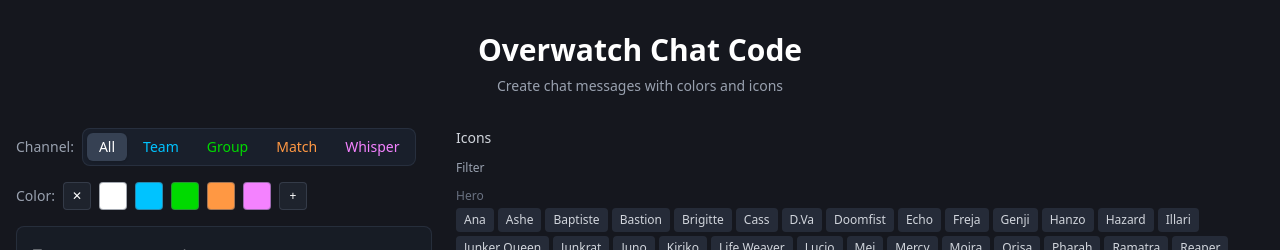
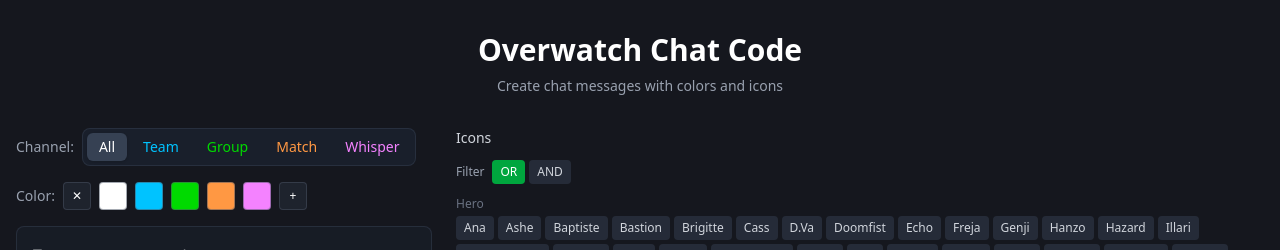
Before and after one commit to chansyawn/overwatch-chat-code, a Next.js app: page / in a window 1280 px wide. Shown: the top 250 px of the page. Built offline with nearby package versions, Linux system fonts and the light colour scheme.

Commit message:
add filter mode

```diff
--- a/src/feature/icon-picker/index.tsx
+++ b/src/feature/icon-picker/index.tsx
@@ -4,6 +4,8 @@ import { Editor, Transforms } from "slate";
 import { ICON_DATA, type IconData, HeroTag, TypeTag } from "./constant";
 import Image from "next/image";
 import { useState, useMemo } from "react";
+
+type FilterMode = "AND" | "OR";
 
 const IconButton = ({ icon, editor }: { icon: IconData; editor: Editor }) => {
   const handleClick = () => {
@@ -35,10 +37,14 @@ const TagFilter = ({
   allTags,
   selectedTags,
   onTagToggle,
+  filterMode,
+  onFilterModeChange,
 }: {
   allTags: string[];
   selectedTags: Set<string>;
   onTagToggle: (tag: string) => void;
+  filterMode: FilterMode;
+  onFilterModeChange: (mode: FilterMode) => void;
 }) => {
   // 分离英雄标签和类型标签
   const heroTags = allTags.filter((tag) =>
@@ -73,7 +79,37 @@ const TagFilter = ({
   return (
     <div className="space-y-3">
       <div className="flex items-center justify-between">
-        <h4 className="text-xs font-medium text-gray-400">Filter</h4>
+        <h4 className="text-xs font-medium text-gray-400 flex items-center gap-2">
+          Filter
+          <div className="space-y-1">
+            <div className="flex gap-1">
+              <button
+                onClick={() => onFilterModeChange("OR")}
+                className={`px-2 py-1 text-xs rounded transition-colors ${
+                  filterMode === "OR"
+                    ? "bg-green-600 text-white"
+                    : "bg-gray-700/50 text-gray-300 hover:bg-gray-600/50"
+                }`}
+                type="button"
+                title="Show icons that have ANY selected tag"
+              >
+                OR
+              </button>
+              <button
+                onClick={() => onFilterModeChange("AND")}
+                className={`px-2 py-1 text-xs rounded transition-colors ${
+                  filterMode === "AND"
+                    ? "bg-green-600 text-white"
+                    : "bg-gray-700/50 text-gray-300 hover:bg-gray-600/50"
+                }`}
+                type="button"
+                title="Show icons that have ALL selected tags"
+              >
+                AND
+              </button>
+            </div>
+          </div>
+        </h4>
         {selectedTags.size > 0 && (
           <button
             onClick={() => selectedTags.forEach((tag) => onTagToggle(tag))}
@@ -94,6 +130,7 @@ const TagFilter = ({
 
 export const IconSelector = ({ editor }: { editor: Editor }) => {
   const [selectedTags, setSelectedTags] = useState<Set<string>>(new Set());
+  const [filterMode, setFilterMode] = useState<FilterMode>("OR");
 
   const allTags = useMemo(() => {
     const tags = new Set<string>();
@@ -107,10 +144,19 @@ export const IconSelector = ({ editor }: { editor: Editor }) => {
     if (selectedTags.size === 0) {
       return ICON_DATA;
     }
-    return ICON_DATA.filter((icon) =>
-      icon.tags.some((tag) => selectedTags.has(tag))
-    );
-  }, [selectedTags]);
+
+    return ICON_DATA.filter((icon) => {
+      if (filterMode === "AND") {
+        // AND logic: icon must have ALL selected tags
+        return Array.from(selectedTags).every((tag) =>
+          icon.tags.some((iconTag) => iconTag === tag)
+        );
+      } else {
+        // OR logic: icon must have ANY selected tag
+        return icon.tags.some((tag) => selectedTags.has(tag));
+      }
+    });
+  }, [selectedTags, filterMode]);
 
   const handleTagToggle = (tag: string) => {
     setSelectedTags((prev) => {
@@ -131,6 +177,8 @@ export const IconSelector = ({ editor }: { editor: Editor }) => {
         allTags={allTags}
         selectedTags={selectedTags}
         onTagToggle={handleTagToggle}
+        filterMode={filterMode}
+        onFilterModeChange={setFilterMode}
       />
       <div className="bg-gray-800/30 border border-gray-700/50 rounded-lg p-3 flex">
         <div className="flex gap-2 flex-wrap mx-auto">
```
